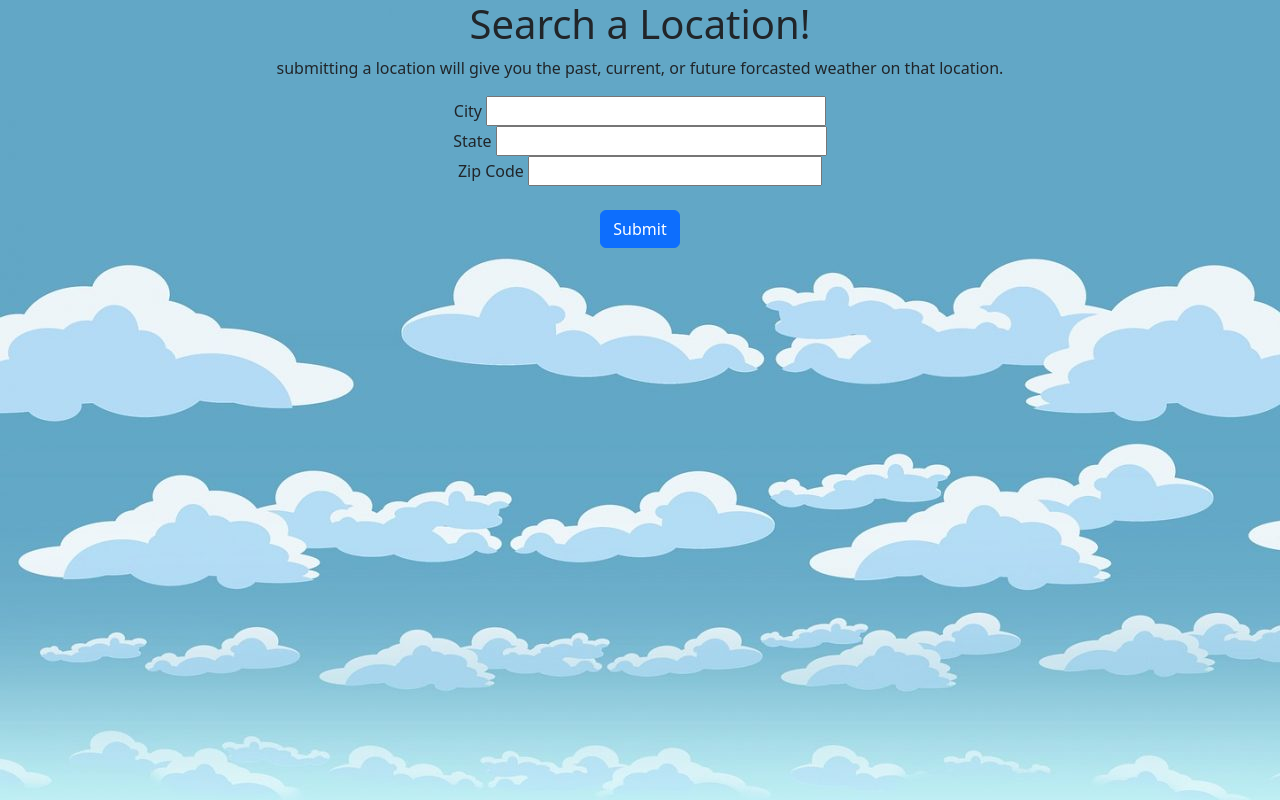
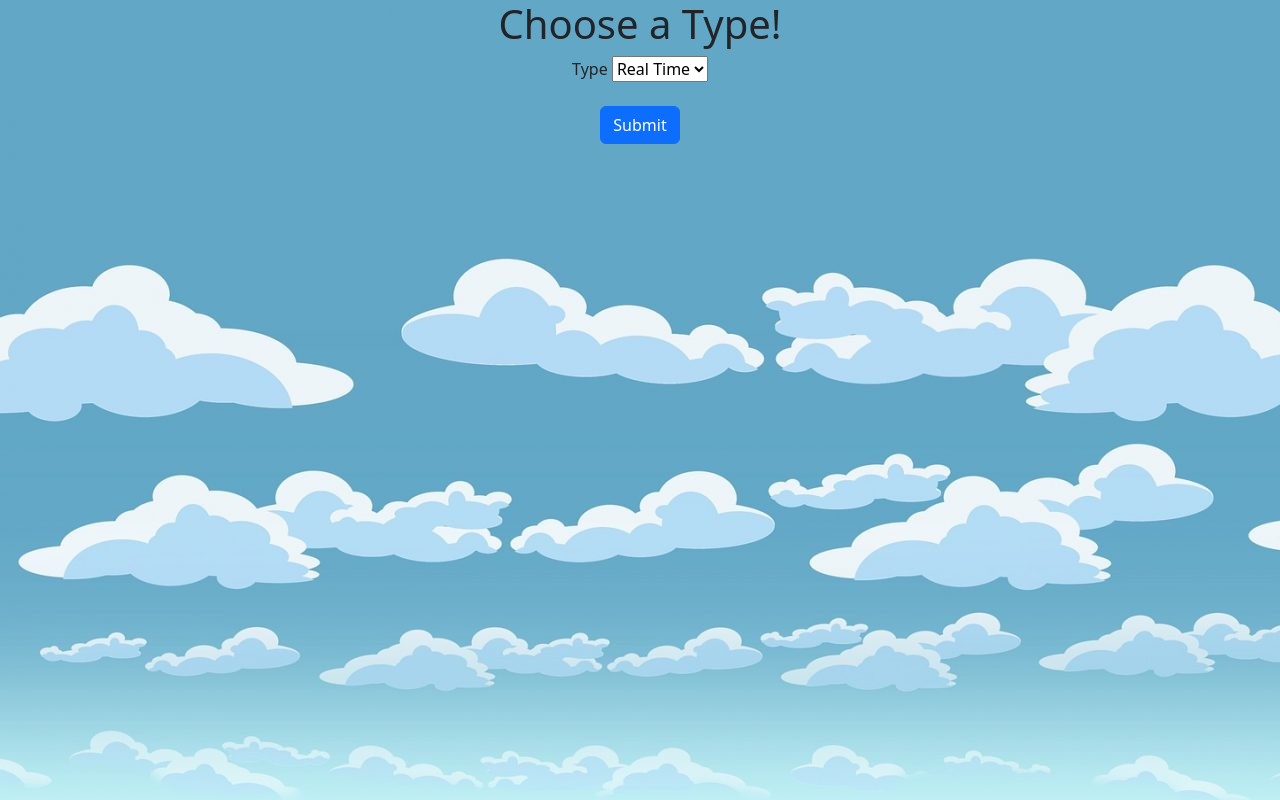
Before and after one commit to MiguelTayag/cst205finalproject, a Flask app: page / in a window 1280 px wide. Run offline with Flask 3, Linux system fonts and the light colour scheme; some libraries are stand-ins or nearby versions.

Commit message:
Real Time weather searching now works

```diff
--- a/main.py
+++ b/main.py
@@ -1,11 +1,12 @@
-from flask import Flask, render_template, flash, redirect
+from flask import Flask, render_template, flash, redirect, request
 from flask_bootstrap import Bootstrap5
 from flask_wtf import FlaskForm
-from wtforms import StringField, SubmitField
+from wtforms import *
 from wtforms.validators import DataRequired
 from datetime import datetime
 import requests, json
 from pprint import pprint
+
 
 
 
@@ -14,29 +15,84 @@ app = Flask(__name__)
 app.config['SECRET_KEY'] = 'csumb-otter'
 bootstrap = Bootstrap5(app)
 
-my_data = {}
-endpoint = "https://api.tomorrow.io/v4/weather/forecast?location=42.3478,-71.0466&apikey=FeJBzzela4w41klzeTQ0rYP056JXSWJX"
-try:
-    r = requests.get(endpoint)
-    data = r.json()
-    pprint(data)
-except:
-    print('please try again')
+global apiKey
+apiKey = "FeJBzzela4w41klzeTQ0rYP056JXSWJX"
+# Different API links for different type of Time forecasts
+endpoints = {'Real Time' : "https://api.tomorrow.io/v4/weather/realtime?location=",
+            'Forecast' : "https://api.tomorrow.io/v4/weather/forecast?location=",
+            'History' : "https://api.tomorrow.io/v4/weather/history/recent?location="
+            }
 
-class Location(FlaskForm):
-    city = StringField(
-        'City',
+# Read API Link
+def readAPI(str):
+    try:
+        r = requests.get(str)
+        data = r.json()
+        print("Success!")
+        return data
+    except:
+        print('please try again')
+        return
+
+class TypeForm(FlaskForm):
+    forecastType = SelectField(
+        'Type',
+        choices = [('Real Time', 'Real Time'), ('Forecast', 'Forecast'), ('History', 'History')],
         validators=[DataRequired()]
     )
-    state = StringField(
-        'State',
+
+class WeatherForm(FlaskForm):
+    location = StringField(
+        'Location',
         validators=[DataRequired()]
     )
-    zip = StringField(
-        'Zip Code',
+    date = DateField(
+        'Date',
+        format='%Y-%m-%d',
+        default=datetime.now(),
         validators=[DataRequired()]
     )
-# class Playlist(FlaskForm):
+
+
+@app.route('/', methods=('GET', 'POST'))
+def typeSearcher():
+    form = TypeForm()
+    if request.method == "POST":
+        print('Validated')
+        global typeChosen
+        typeChosen = form.forecastType.data
+        print(f'type chosen: {typeChosen}')
+        return redirect('/weatherSearcher')
+    return render_template('typeChoice.html', form=form)
+
+@app.route('/weatherSearcher', methods=('GET', 'POST'))
+def main():
+    form = WeatherForm()
+    print(typeChosen)
+    if(typeChosen == 'Real Time'):
+        visibility = 'hidden'
+    else:
+        visibility = 'visible'
+    if form.validate_on_submit():
+        print('Validated')
+        print(f'Location: {form.location.data}')
+        global location
+        location = form.location.data
+        return redirect('/weatherResults')
+    return render_template('temp.html', form=form, visibility = visibility)
+
+@app.route('/weatherResults')
+def results():
+    if(typeChosen == 'Real Time'):
+        apiString = endpoints[typeChosen] + location + '&apikey=' + apiKey
+        global apiData
+        apiData = readAPI(apiString)
+    else:
+        visibility = 'visible'
+    return render_template ('result.html', apiData = apiData)
+
+
+    # class Playlist(FlaskForm):
 #     song_title = StringField(
 #         'Song Title',
 #         validators=[DataRequired()]
@@ -50,11 +106,3 @@ class Location(FlaskForm):
 #     if form.validate_on_submit():
 #         return redirect('/view_playlist')
 #     return render_template('index.html', form=form)
-
-@app.route('/', methods=('GET', 'POST'))
-def main():
-    form = Location()
-    if form.validate_on_submit():
-        # store_location(form.song_title.data, form.song_artist.data)
-        return redirect('/view_playlist')
-    return render_template('temp.html', form=form)
--- a/templates/temp.html
+++ b/templates/temp.html
@@ -15,16 +15,15 @@
         <div id='containter' class="text-center">
             <h1> Search a Location!</h1>
             <p> submitting a location will give you the past, current, or future forcasted weather on that location.</p>
-            <form method="POST" action="/">
+            <form method="POST" action="/weatherSearcher">
                 {{ form.csrf_token }}
-                {{ form.city.label }}
-                {{ form.city(size=31) }}
+                {{ form.location.label }}
+                {{ form.location(size=31) }}
                 <br>
-                {{ form.state.label }}
-                {{ form.state(size=30) }}
-                <br>
-                {{ form.zip.label }}
-                {{ form.zip(size=26) }}
+                <div style="visibility: {{visibility}}">
+                    {{ form.date.label }}
+                    {{ form.date(size=26) }}
+                </div>
                 <br>
                 <br>
                 <input type="submit" class="btn btn-primary" value="Submit">
--- /dev/null
+++ b/templates/typeChoice.html
@@ -0,0 +1,31 @@
+<!DOCTYPE html>
+<html lang="en">
+
+<head>
+    <meta charset="utf-8">
+    <meta name="viewport" content="width=device-width, initial-scale=1">
+    {{ bootstrap.load_css() }}
+    {{ bootstrap.load_js() }}
+
+    <title>Type Searcher</title>
+</head>
+
+<body>
+    <div class="bg-image" style="background-image: url({{ url_for('static', filename='img/weatherbg.jpg') }}); height: 100vh">
+        <div id='containter' class="text-center">
+            <h1> Choose a Type!</h1>
+            <form method="POST">
+                {{ form.forecastType.label }}
+                {{ form.forecastType }}
+                <br>
+                <br>
+                <input type="submit" class="btn btn-primary" value="Submit">
+            </form>
+        </div>
+    </div>
+    <div class="text-center">
+        <!-- <img  class="rounded w-50" src="{{ url_for('static', filename='images/spotify.jpg') }}"> -->
+    </div>
+</body>
+
+</html>
```
Also changed, not shown: templates/result.html (added, +26 -0 lines).
